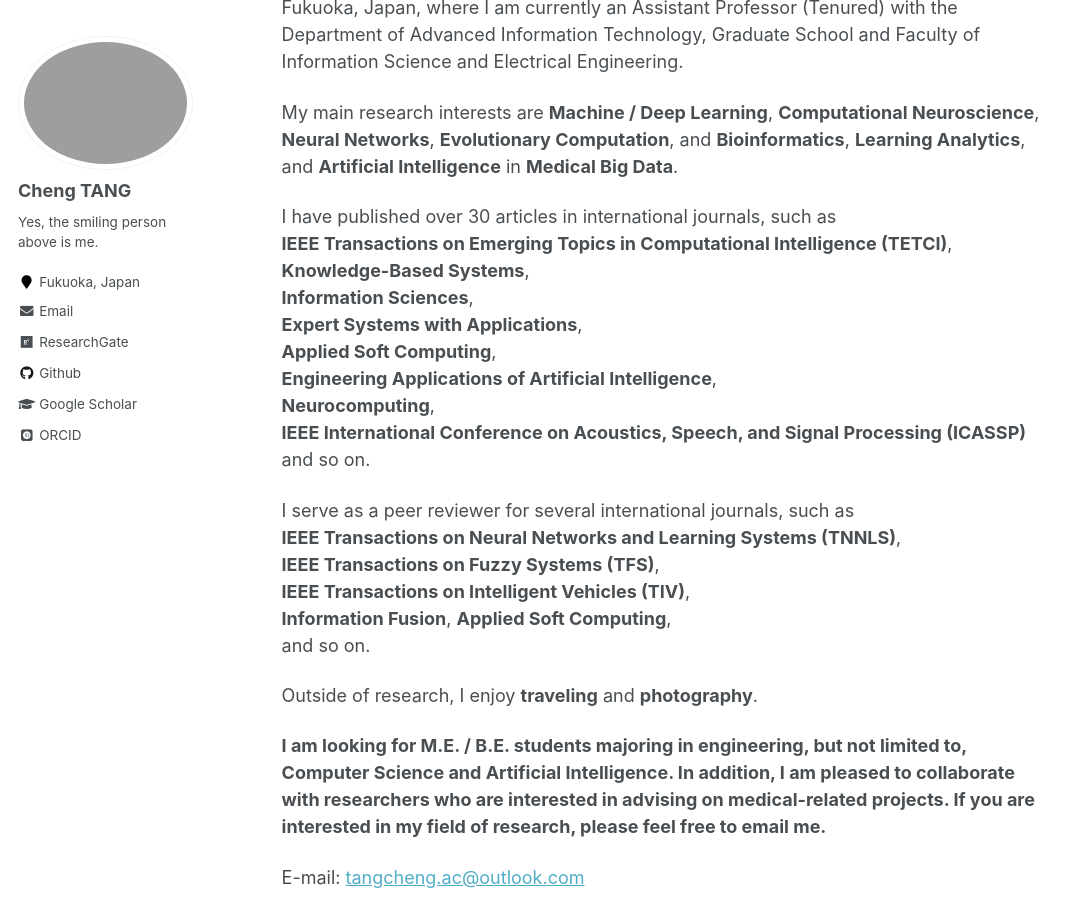
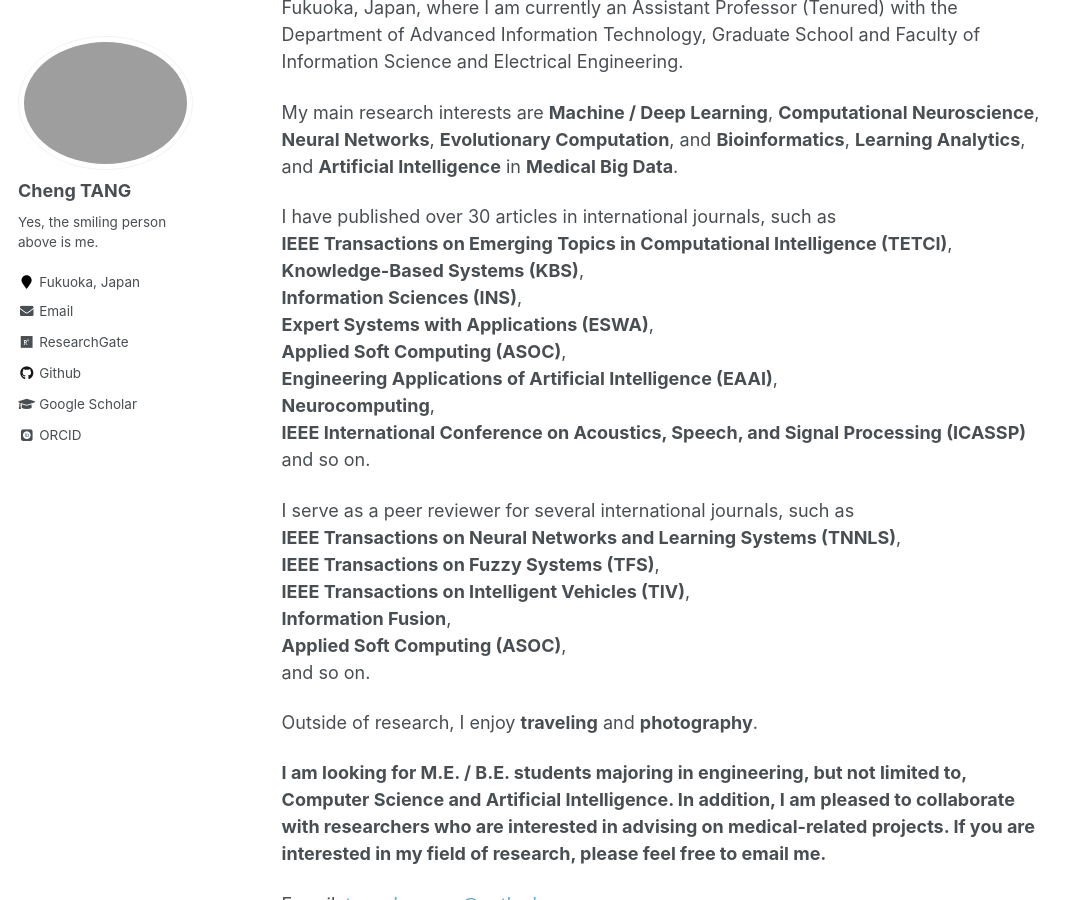
Before and after one commit to ChengTANG-AI/chengtang-ai.github.io, a Jekyll site: the page built from _pages/about.md, in a window 1280 px wide and 900 px high, scrolled down 336 px. Shown: the whole window, without its empty margins (0-1083 px from the left). Built offline with Jekyll 4.4.1, drawn with Linux system fonts in a browser that asks for light colours; some web fonts are replaced.

Commit message:
Update about.md

```diff
--- a/_pages/about.md
+++ b/_pages/about.md
@@ -17,11 +17,11 @@ My main research interests are **Machine / Deep Learning**, **Computational Neur
 
 I have published over 30 articles in international journals, such as
 **IEEE Transactions on Emerging Topics in Computational Intelligence (TETCI)**,
-**Knowledge-Based Systems**,
-**Information Sciences**,
-**Expert Systems with Applications**,
-**Applied Soft Computing**,
-**Engineering Applications of Artificial Intelligence**,
+**Knowledge-Based Systems (KBS)**,
+**Information Sciences (INS)**,
+**Expert Systems with Applications (ESWA)**,
+**Applied Soft Computing (ASOC)**,
+**Engineering Applications of Artificial Intelligence (EAAI)**,
 **Neurocomputing**,
 **IEEE International Conference on Acoustics, Speech, and Signal Processing (ICASSP)**
 and so on.
@@ -30,7 +30,8 @@ I serve as a peer reviewer for several international journals, such as
 **IEEE Transactions on Neural Networks and Learning Systems (TNNLS)**,
 **IEEE Transactions on Fuzzy Systems (TFS)**,
 **IEEE Transactions on Intelligent Vehicles (TIV)**,
-**Information Fusion**, **Applied Soft Computing**,
+**Information Fusion**,
+**Applied Soft Computing (ASOC)**,
 and so on.
 
 Outside of research, I enjoy **traveling** and **photography**.
```
